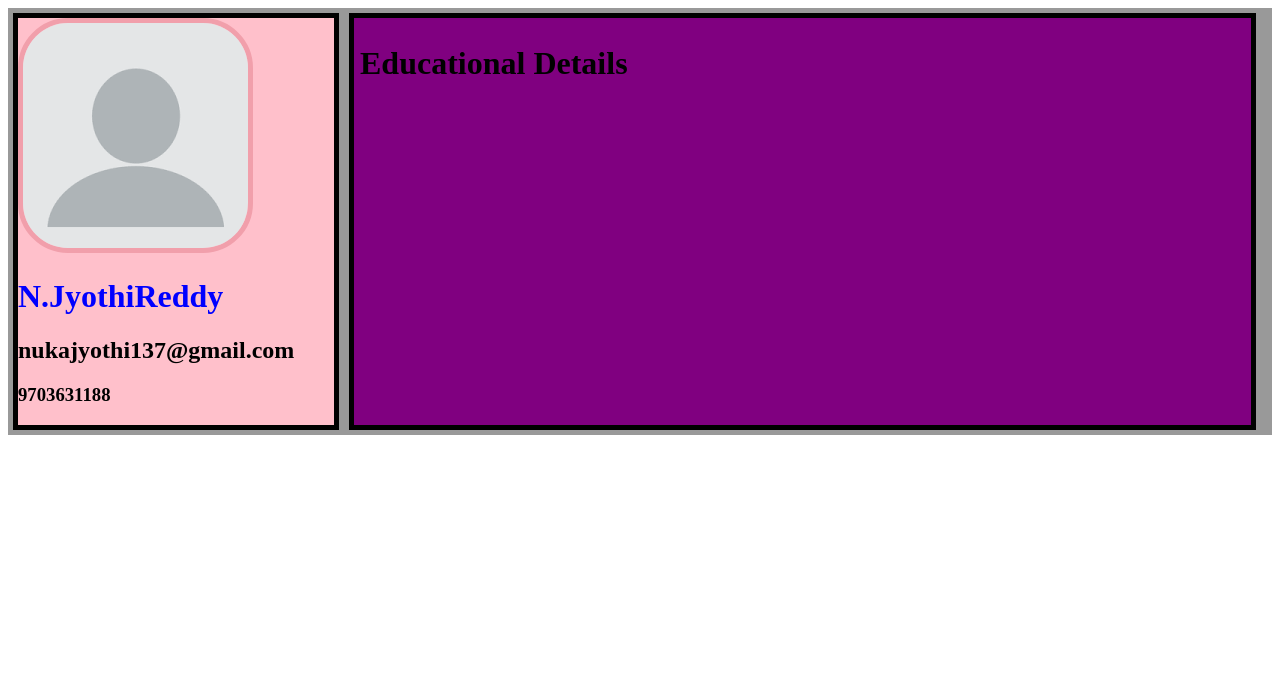
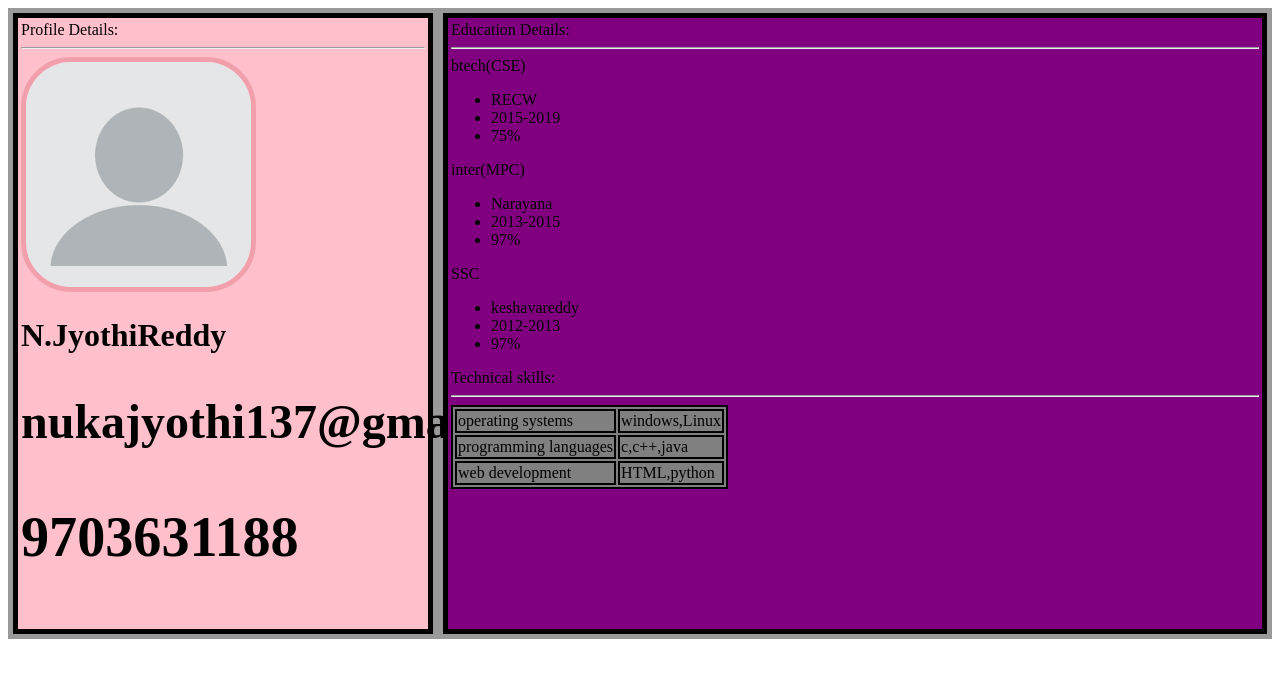
Before and after one commit to NUKAJYOTHIREDDY569/resume, a plain HTML site: page index.html in a window 1280 px wide. Drawn offline with Linux system fonts and the light colour scheme.

Commit message:
second commit

```diff
--- a/data.json
+++ b/data.json
@@ -0,0 +1,36 @@
+{
+  "left":{
+    "photo":"jyo.png",
+    "name":"N.JyothiReddy",
+    "email":"nukajyothi137@gmail.com",
+    "phone":"9703631188"
+  },
+
+  "education":[{
+    "course":"btech(CSE)",
+        "college":["RECW","2015-2019","75%"]
+  },
+  {
+    "course":"inter(MPC)",
+        "college":["Narayana","2013-2015","97%"]
+  },
+{
+  "course":"SSC",
+      "college":["keshavareddy","2012-2013","97%"]
+}
+],
+"skills":[
+  {
+    "name":"operating systems",
+    "value":"windows,Linux"
+  },
+  {
+    "name":"programming languages",
+    "value":"c,c++,java"
+  },
+  {
+    "name":"web development",
+    "value":"HTML,python"
+  }
+]
+}
--- a/index.html
+++ b/index.html
@@ -2,27 +2,27 @@
 <html lang="en" dir="ltr">
   <head>
     <meta charset="utf-8">
-    <meta name="viewport" content="width=device-,initial-scale=1.0">
+    <meta name="viewport" content="width=device-width,initial-scale=1.0">
     <title>Resume</title>
     <link rel="stylesheet" href="style.css">
   </head>
   <body>
-    <div class="main">
-      <div class="left">
+    <div class="main" id="main">
+      <!-- <div class="left">
         <img src="jyo.png" alt="my profile">
         <h1 id="name">N.JyothiReddy</h1>
         <h2>nukajyothi137@gmail.com</h2>
         <h3>9703631188</h3>
 
-      </div>
-      <div class="right">
-        <div class="Education">
+       </div>
+        <div class="right">
+         <div class="Education">
           <h1>Educational Details</h1>
         </div>
-      </div>
+       </div> -->
 
     </div>
-  <script type="text/javascript" src="main.js">
+  <script type="text/javascript" src="main.js"async>
 
   </script>
   </body>
--- a/main.js
+++ b/main.js
@@ -0,0 +1,89 @@
+// Ajax call(XMLHttpRequest) initiation
+function loadjson(file,callback) {
+var xhr=new XMLHttpRequest();
+xhr.overrideMimeType("application/json");
+xhr.open("GET",file,true);
+xhr.onreadystatechange=function () {
+  if(xhr.readyState ===4 && xhr.status=="200"){
+    callback(xhr.responseText);
+  }
+}
+xhr.send();
+}
+// function calling
+loadjson("data.json", function (text) {
+  let data=JSON.parse(text);
+  console.log(data);
+  basics(data.left);
+  education(data.education);
+  skill(data.skills);
+})
+// for main div class calling
+// var main=document.queryselector('.main');
+          // for main div id calling
+var main=document.getElementById('main');
+// element creation
+var left=document.createElement("div");
+// add class name to the element
+left.classList.add("left");
+// adding id to the element
+left.setAttribute("id","left");
+// addig text to left div
+left.textContent="Profile Details:"
+left.appendChild(document.createElement("HR"));
+// appending the left to the main div
+main.appendChild(left);
+function basics(leftside){
+var image=document.createElement("img");
+image.src=leftside.photo;
+left.appendChild(image);
+var name=document.createElement("h1");
+name.textContent=leftside.name;
+left.appendChild(name);
+var email=document.createElement("h2");
+email.textContent=leftside.email;
+name.appendChild(email);
+var phone=document.createElement("h3");
+phone.textContent=leftside.phone;
+email.appendChild(phone);
+console.log(left);
+}
+var right=document.createElement("div");
+right.classList.add("right");
+main.appendChild(right);
+//education div start
+var edu=document.createElement("div");
+edu.classList.add("edu1");
+edu.textContent="Education Details:";
+edu.appendChild(document.createElement("HR"));
+right.appendChild(edu);
+function education(Educa) {
+for(i in Educa){
+var e1=document.createElement("div");
+e1.classList.add("edu2");
+e1.textContent=Educa[i].course;
+  var ul=document.createElement("ul");
+  for(j in Educa[i].college){
+    var li=document.createElement("li");
+    li.textContent=Educa[i].college[j];
+    ul.appendChild(li);
+    e1.appendChild(ul);
+    edu.appendChild(e1);
+  }
+}
+  }
+function skill(skills){
+  var skill_title=document.createElement("div");
+  skill_title.classList.add("tech_skills");
+  skill_title.textContent="Technical skills:";
+  skill_title.appendChild(document.createElement("HR"));
+  right.appendChild(skill_title);
+  var table=document.createElement("table");
+  table.setAttribute("id","tab");
+      var row="";
+  for (var i = 0; i < skills.length; i++) {
+    row+="<tr><td>"+skills[i].name+"</td><td>"+skills[i].value+"</td></tr>";
+  }
+  table.innerHTML=row;
+    skill_title.appendChild(table);
+}
--- a/style.css
+++ b/style.css
@@ -1,22 +1,37 @@
+table,td,tr{
+  border:2px solid #000;
+  border_collapse:collapse;
+background-color: grey;
+}
+
+
+
 .main{
   display: flex;
-  flex-direction: row;
+
+  flex-wrap: wrap;
   /* flex box syntax */
-width: 100%;
 background-color: #999;
 }
 .left{
-  width: 30%;
+  text-align: justify;
+
   background-color: #c45e45;
   border: 5px solid #000;
   margin: 5px;
+  flex:1;
+  color: #honeyDew;
+  padding: 3px;
 }
 .right{
-  width: 70%;
+  text-align: justify;
   background-color: #666;
   border: 5px solid #000;
   margin: 5px;
   padding: 6px;
+  flex:2;
+  color: #000;
+  padding: 3px;
 }
 #name{
   color: blue;
@@ -25,13 +40,13 @@ background-color: #999;
   border-radius: 50px;
   border: 5px solid #c454;
 }
-/* media queries (1024,1280,768,480)
+ /* media queries (1024,1280,768,480)
 1280-1024 : desktop
  1024-768 : tablet(landscape)
  768-480 : tablet(portrait)
 480 : mobile landscape (or) smaller device
 */
-@media only screen and (min-width:1024px) and (max-width:1280px)
+  @media only screen and (min-width:1024px) and (max-width:1280px)
  {
 .main{
   display: flex;
```
Also changed, not shown: 1 other file.
